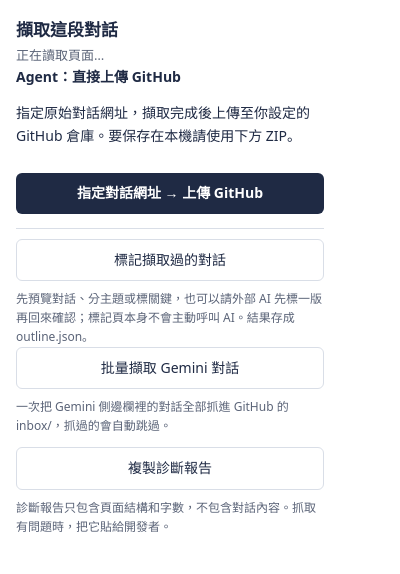
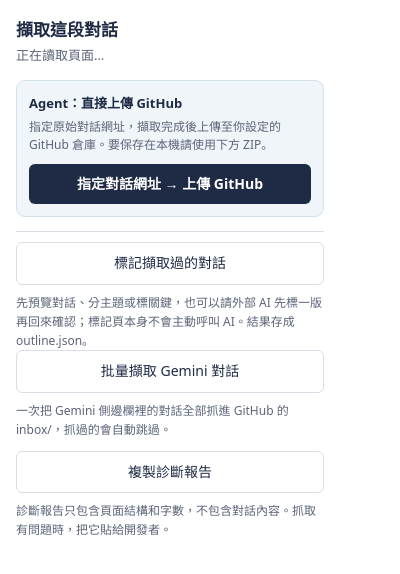
Before and after one commit to DaichiaYu/After-thinking, a browser extension: page apps/chrome-extension/popup.html in a window 400 px wide. Drawn offline with Linux system fonts and the light colour scheme.

Commit message:
feat(agent): wire dedicated capture route without replacing latest main UI

```diff
--- a/apps/chrome-extension/popup.css
+++ b/apps/chrome-extension/popup.css
@@ -75,3 +75,9 @@ button.secondary { background: transparent; color: var(--ink); border: 1px solid
 #seen { margin: 10px 0 0; padding: 8px 10px; border-left: 3px solid var(--author); background: #eef6f6; font-size: 12.5px; }
 #seen div { margin-top: 2px; }
 #seen button.link { width: auto; height: auto; padding: 0; margin: 0; background: transparent; border: 0; color: #1d6fa3; text-decoration: underline; font-size: 12.5px; font-weight: 600; cursor: pointer; }
+
+/* Keep one unambiguous agent path above manual/offline controls. */
+.agent-route { margin: 14px 0 6px; padding: 12px; background: #f0f5f9; border: 1px solid #d3e1eb; border-radius: 9px; }
+.agent-route strong { display: block; font-size: 13px; }
+.agent-route p { margin: 4px 0 2px; color: var(--muted); font-size: 12px; line-height: 1.5; }
+.agent-route button { margin-top: 8px; }
```
